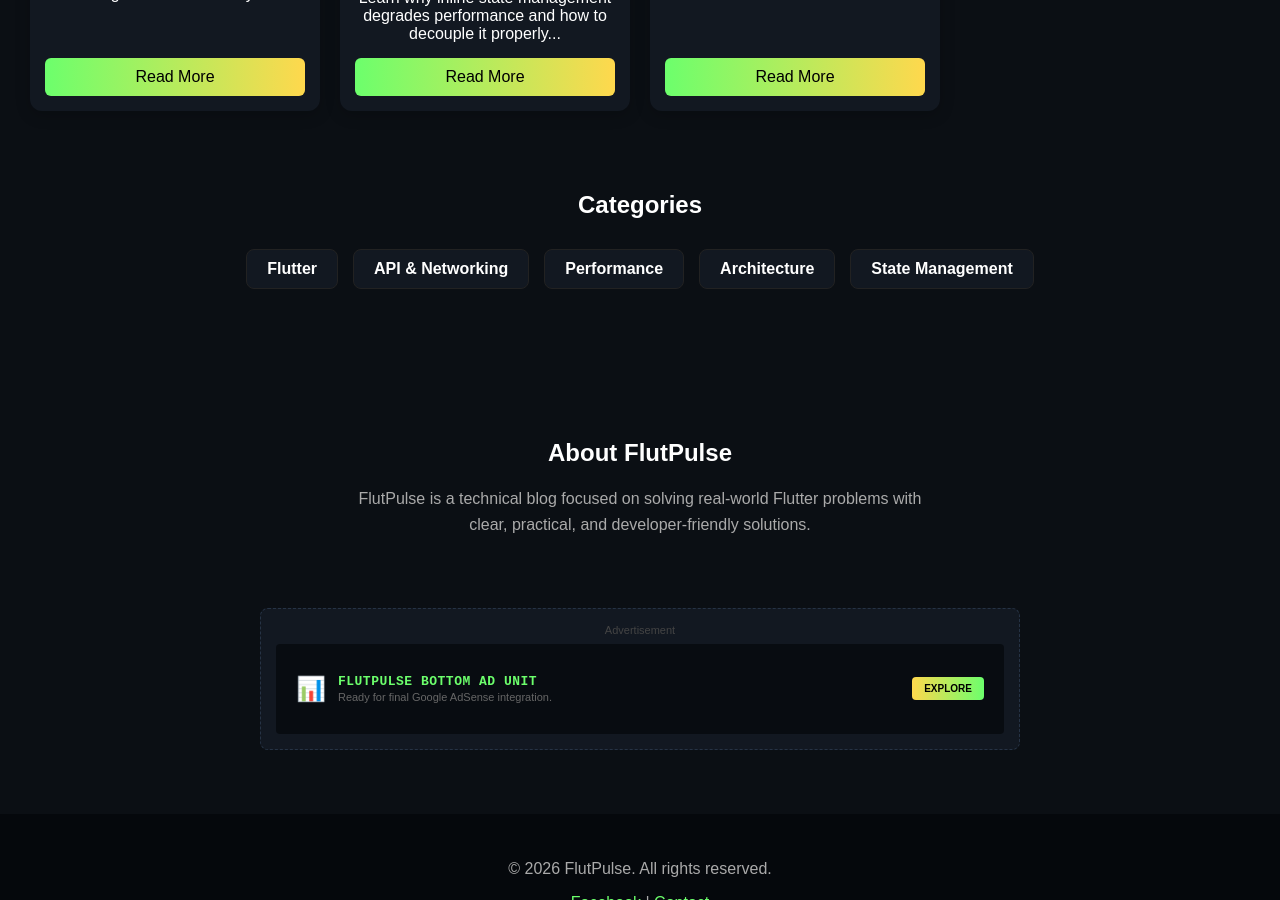
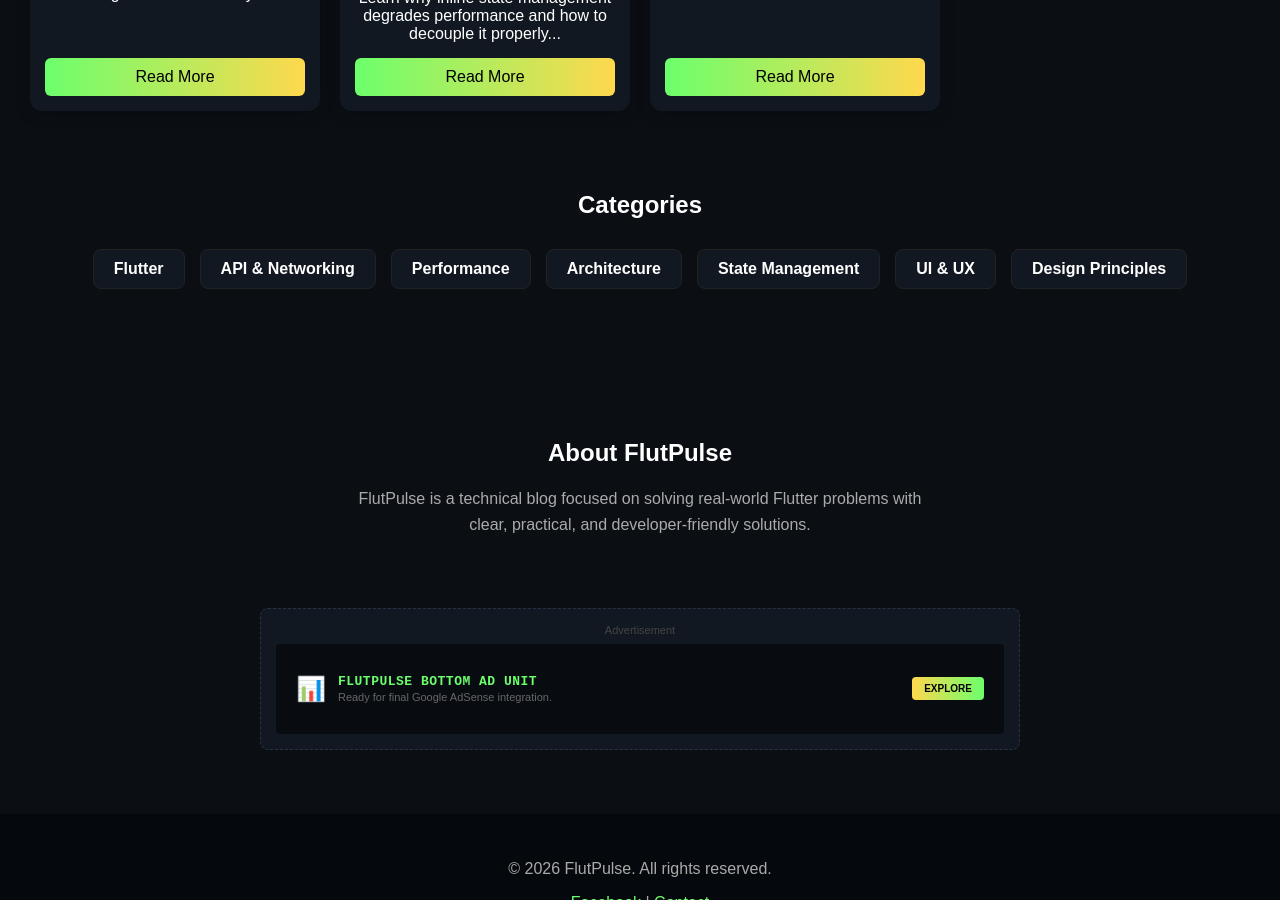
Before and after one commit to ahmloutfy/flutpulse, a Jekyll site: the page built from index.md, in a window 1280 px wide and 900 px high, scrolled down 1204 px. Built offline with Jekyll 4.4.1, drawn with Linux system fonts in a browser that asks for light colours.

Commit message:
Update 2026-07-12-mastering-white-space-flutter-ui.md

```diff
--- a/_posts/2026-07-12-mastering-white-space-flutter-ui.md
+++ b/_posts/2026-07-12-mastering-white-space-flutter-ui.md
@@ -4,6 +4,7 @@ title: "The Power of Nothing: Mastering White Space in Flutter UI Design"
 date: 2026-07-12
 excerpt: "White space is the structural framework that gives Flutter interfaces clarity, rhythm, and a premium feel. Learn how to engineer it deliberately."
 image: "/images/articles/mastering-white-space-flutter-ui.png"
+categories: [Flutter, UI & UX, Design Principles]
 ---
 
 <h1>{{ page.title }}</h1>
```
